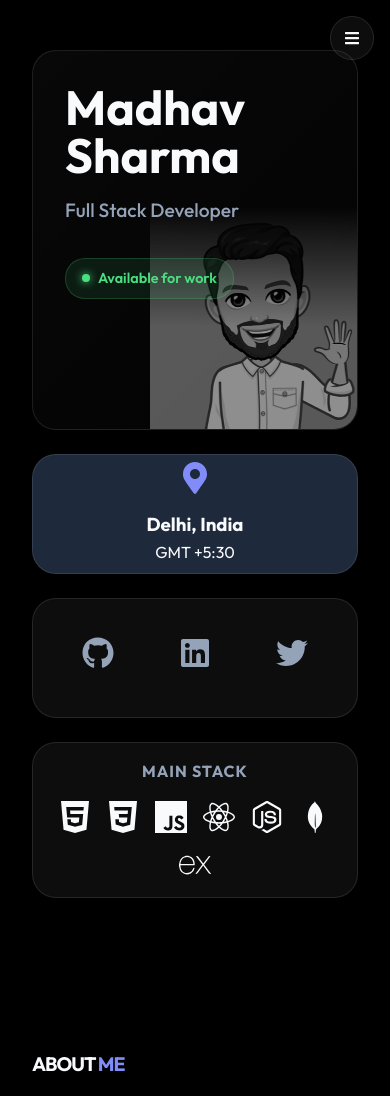
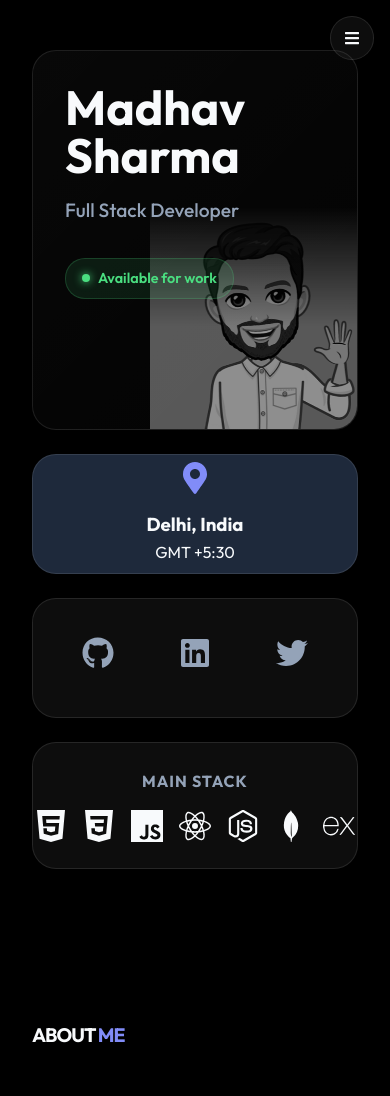
Before and after one commit to madhavsharma7/Portfolio, a React (Vite) app: page / in a window 390 px wide. Shown: the top 1096 px of the page. Built offline with nearby package versions, Linux system fonts and the light colour scheme.

Commit message:
responsive issue done

```diff
--- a/src/styles/HeroGrid.css
+++ b/src/styles/HeroGrid.css
@@ -292,12 +292,14 @@
     }
 }
 
-@media screen and (max-width: 430px){
+@media screen and (max-width: 420px){
 
     .tech-tile {
+        height: 15vh;
         grid-column: span 1;
         margin-top: 0;
-        padding: 1rem;
+        padding: 0.1rem;
+
     }
 
 }
```
